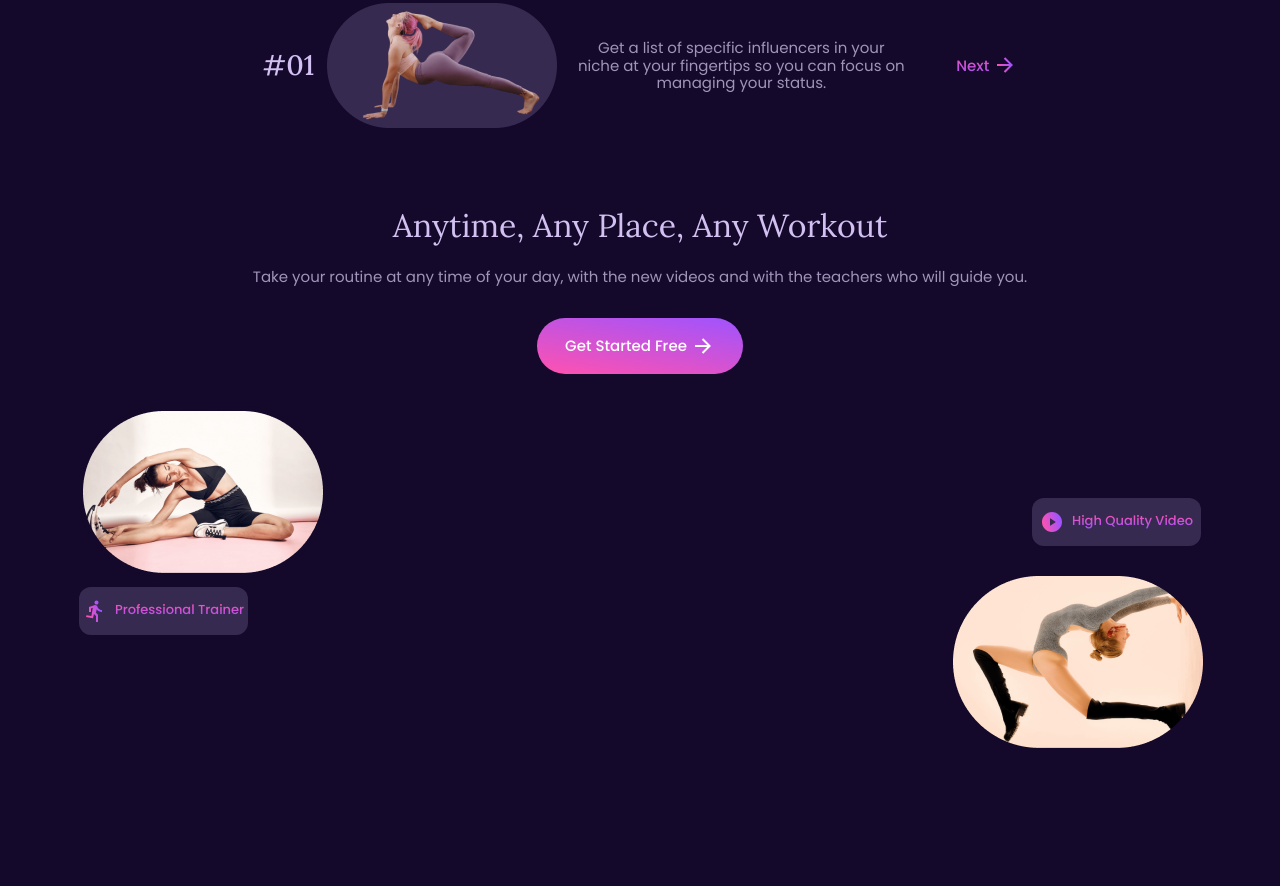
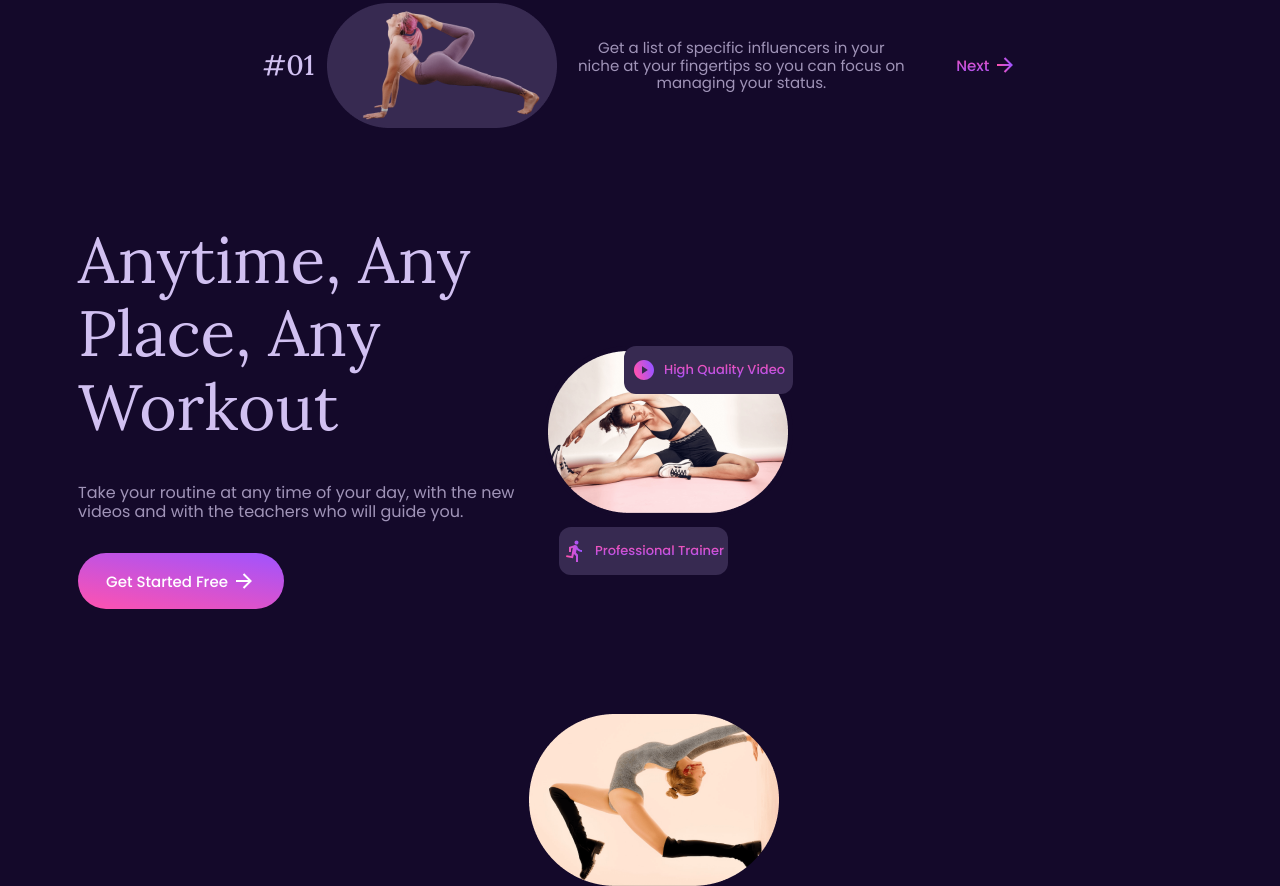
Before and after one commit to onix7l/yoga, a website built with Vite: page src/index.html in a window 1280 px wide. Shown: the part 897-1783 px from the top of the page. Before the commit the page ends 1645 px from the top, so only its background shows below. Built offline with nearby package versions, Linux system fonts and the light colour scheme.

Commit message:
routine desktop start

```diff
--- a/src/css/routine.css
+++ b/src/css/routine.css
@@ -114,3 +114,63 @@
   right: 14px;
   z-index: -1;
 }
+
+@media screen and (min-width: 1200px) {
+  .routine {
+    padding-top: 48px;
+    padding-bottom: 48px;
+  }
+
+  .routine-container {
+    display: flex;
+    align-items: center;
+  }
+
+  .routine-title {
+    text-align: left;
+    font-size: 64px;
+    font-weight: 400;
+    margin-bottom: 40px;
+    max-width: 396px;
+  }
+
+  .routine-desc {
+    text-align: left;
+    font-size: 16px;
+    max-width: 465px;
+  }
+
+  .routine-btn {
+    margin-left: unset;
+    margin-right: unset;
+  }
+
+  .routine-wrapper {
+    position: relative;
+  }
+
+  .routine-label-first {
+    position: absolute;
+    top: 0px;
+    right: 0px;
+  }
+
+  .routine-label-second {
+    position: absolute;
+    /* bottom: -57px;
+  left: 16px; */
+  }
+
+  .routine-label-first {
+    position: absolute;
+    /* top: 290px;
+  right: 16px; */
+  }
+
+  .routine-img-second {
+    position: absolute;
+    /* top: 368px;
+  right: 14px;
+  z-index: -1; */
+  }
+}
--- a/src/partials/routine.html
+++ b/src/partials/routine.html
@@ -1,5 +1,6 @@
 <section class="routine">
   <div class="container routine-container">
+    <div class="routine-content-wrapper">
       <h2 class="routine-title">Anytime, Any Place, Any Workout</h2>
       <p class="routine-desc">
         Take your routine at any time of your day, with the new videos and with
@@ -12,7 +13,9 @@
           <use href="./img/icons.svg#icon-arrow"></use>
         </svg>
       </button>
+    </div>
 
+    <div class="routine-wrapper">
       <img
         srcset="./img/routine-1.png 1x, ./img/routine-1@2x.png 2x"
         src="./img/routine-1.png"
@@ -51,4 +54,5 @@
         <p class="routine-label-text">Professional Trainer</p>
       </div>
     </div>
+  </div>
 </section>
```
Lines whose indentation alone changed are shown as unchanged.
